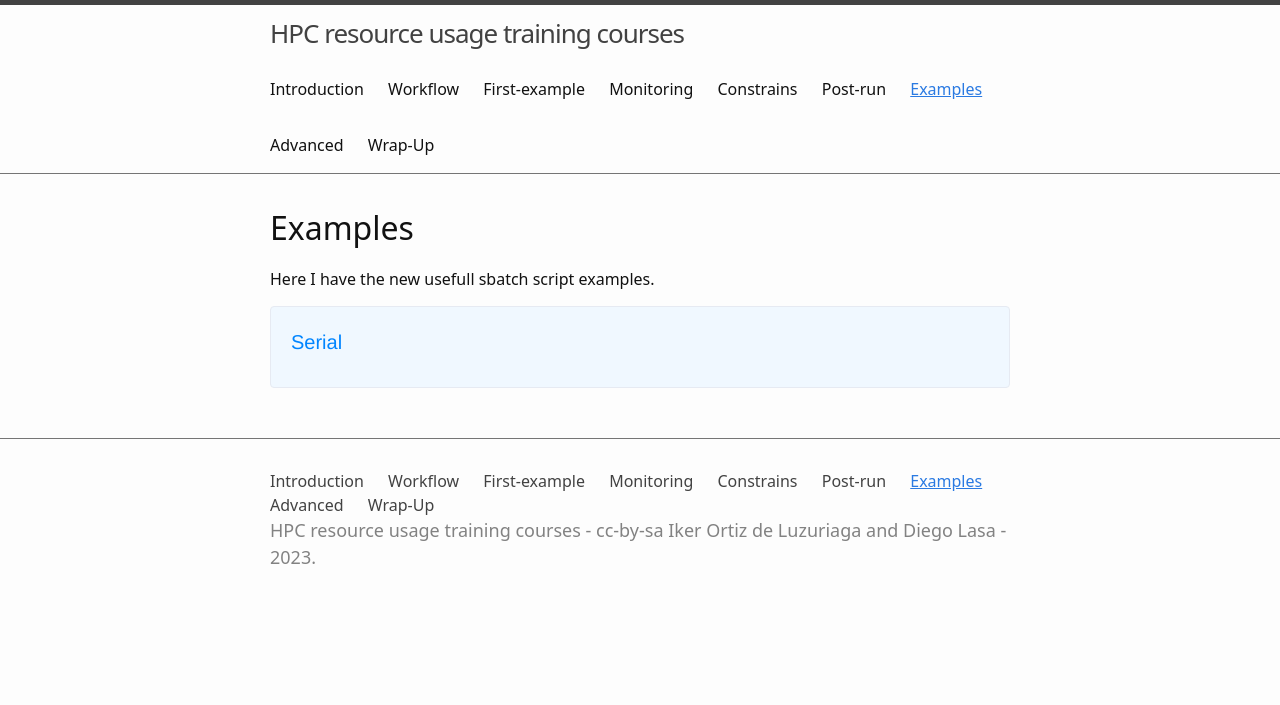
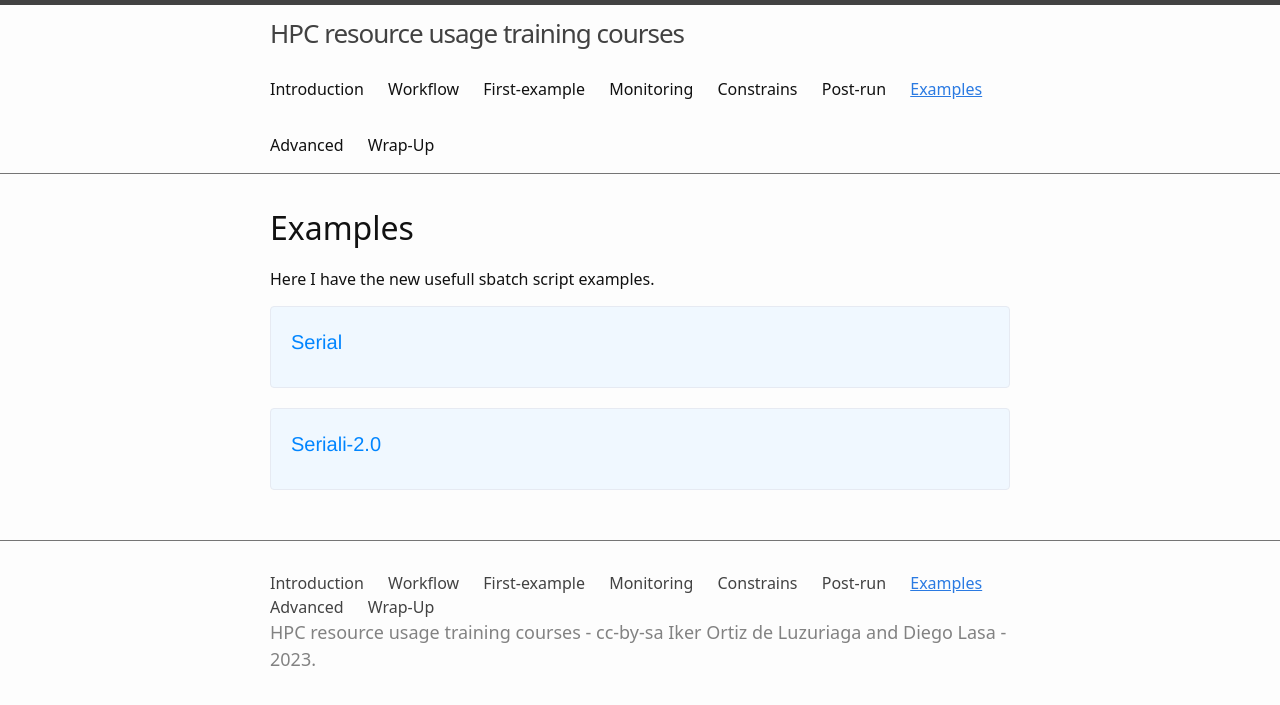
Before and after one commit to dipc-cc/slurm-training, a Jekyll site: the page built from 7_examples.md, in a window 1280 px wide. Shown: the top 705 px of the page. Built offline with Jekyll 4.4.1, drawn with Linux system fonts in a browser that asks for light colours; some web fonts are replaced.

Commit message:
Adding Serial script for 7.lesson

```diff
--- a/7_examples.md
+++ b/7_examples.md
@@ -43,7 +43,24 @@ Here I have the new usefull sbatch script examples.
   <div class="content">
       <pre>
 #!/bin/bash
-#SBATCH --job-name=my_serial_job
+#SBATCH --job-name=serial_job
+#SBATCH --output=output.log
+#SBATCH --error=error.log
+#SBATCH --nodes=1
+#SBATCH --ntasks-per-node=1
+
+echo "Running serial job..."
+# Your serial job commands go here
+    </pre>
+  </div>
+</div>
+
+<div class="info-box">
+  <h3 onclick="toggleInfoBox(this)">Seriali-2.0</h3>
+  <div class="content">
+      <pre>
+#!/bin/bash
+#SBATCH --job-name=second_serial_job
 #SBATCH --output=output.log
 #SBATCH --error=error.log
 #SBATCH --nodes=1
```
